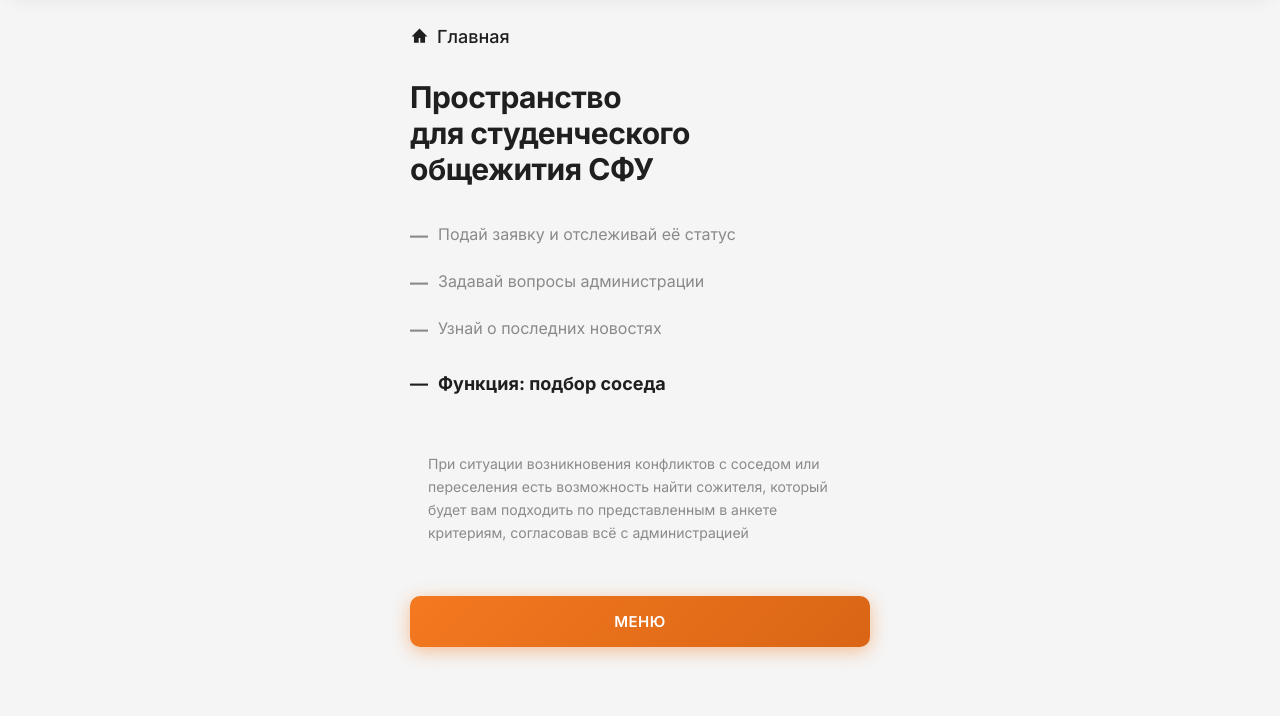
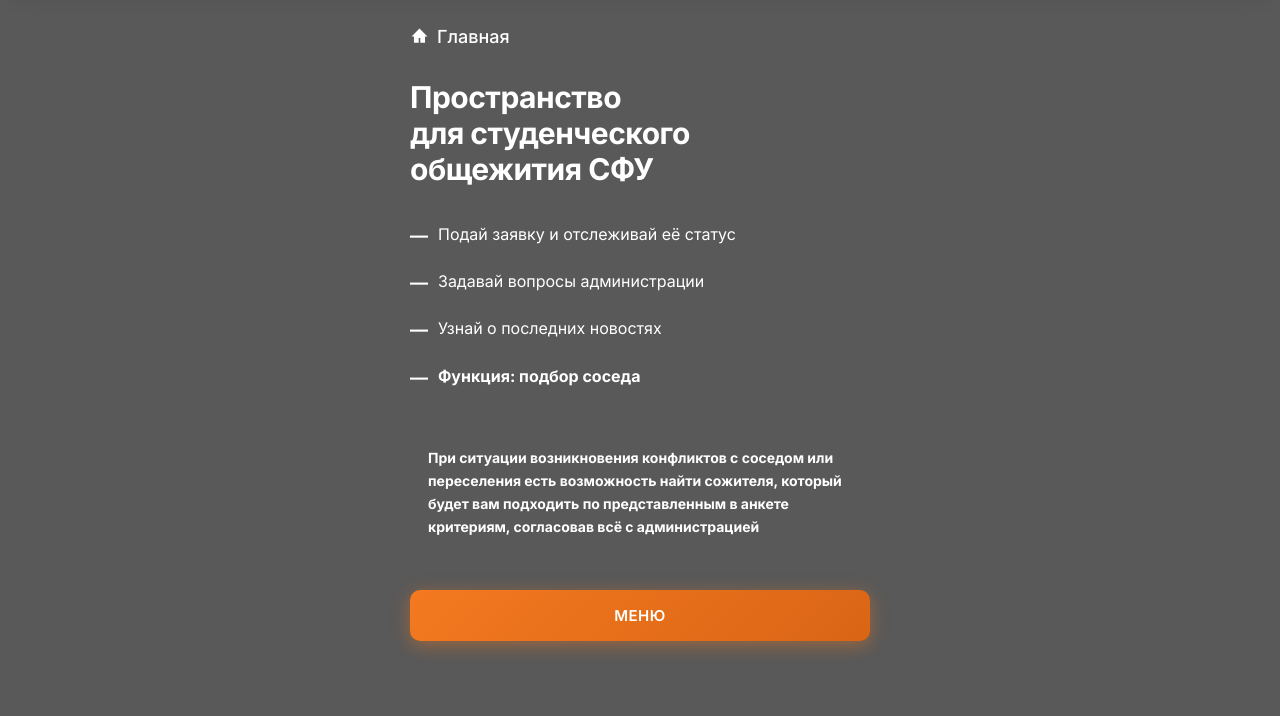
Before and after one commit to varlaganova7-star/UHome, a plain HTML site: page client/glav.html in a window 1280 px wide. Shown: the part 84-800 px from the top of the page. Drawn offline with Linux system fonts and the light colour scheme.

Commit message:
изменила стиль

```diff
--- a/client/css/glav.css
+++ b/client/css/glav.css
@@ -20,12 +20,12 @@
     --orange: #F47920;
     --orange-dark: #D96515;
 
-    --bg: #F5F5F5;
+    --bg: #595959;
 
     --white: #FFFFFF;
 
     --text: #1F1F1F;
-    --text-light: #8A8A8A;
+    --text-light: #FFFFFF;
 
     --border: #E7E7E7;
 
@@ -96,6 +96,15 @@
     display: block;
 }
 
+.main-content.dark-theme {
+    color: #ffffff; /* Белый текст */
+    background-color: #595959; /* Тёмный фон (опционально) */
+}
+.main-content.dark-theme h1,
+.main-content.dark-theme h2,
+.main-content.dark-theme h3 {
+    color: #ffffff;
+}
 /* =========================================
    MENU BUTTON
 ========================================= */
--- a/client/css/neighbor.css
+++ b/client/css/neighbor.css
@@ -5,22 +5,23 @@
 }
 
 :root {
-
     --orange: #F47920;
     --orange-dark: #D96515;
 
-    --bg: #F5F5F5;
+    --white: #ffffff;
 
-    --white: #FFFFFF;
+    --gray-bg: #F5F5F5;
+    --gray-light: #ECECEC;
+    --gray-medium: #A8A8A8;
 
-    --text: #1F1F1F;
-    --text-light: #8A8A8A;
+    --text-dark: #1A1A1A;
+    --text-secondary: #666666;
 
-    --border: #E7E7E7;
+    --shadow: 0 2px 14px rgba(0,0,0,0.08);
 
-    --shadow:
-        0 6px 22px rgba(0,0,0,0.06);
+    --radius: 18px;
 }
+
 
 html,
 body {
--- a/client/glav.html
+++ b/client/glav.html
@@ -41,14 +41,14 @@
     </header>
 
     <!-- ===== ОСНОВНОЙ КОНТЕНТ ===== -->
-    <main class="main-content">
+    <main class="main-content dark-theme">
         <div class="container">
             <!-- Хлебные крошки -->
             <nav class="breadcrumb">
                 <svg width="19" height="19" viewBox="0 0 24 24" fill="currentColor">
                     <path d="M12 2L2 12h3v8h6v-6h2v6h6v-8h3L12 2z" />
                 </svg>
-                <span class="breadcrumb-text">Главная</span>
+                <span class="breadcrumb-text-light">Главная</span>
             </nav>
 
             <!-- Заголовок -->
@@ -72,9 +72,9 @@
                     <span class="feature-dash">—</span>
                     <span class="feature-text">Узнай о последних новостях</span>
                 </li>
-                <li class="feature-item feature-highlight">
+                <li class="feature-item">
                     <span class="feature-dash">—</span>
-                    <span class="feature-text"><strong>Функция: подбор соседа</strong></span>
+                    <span class="feature-text"><strong>Функция: подбор соседа</span>
                 </li>
             </ul>
 
```
Also changed, not shown: 1 other file.
